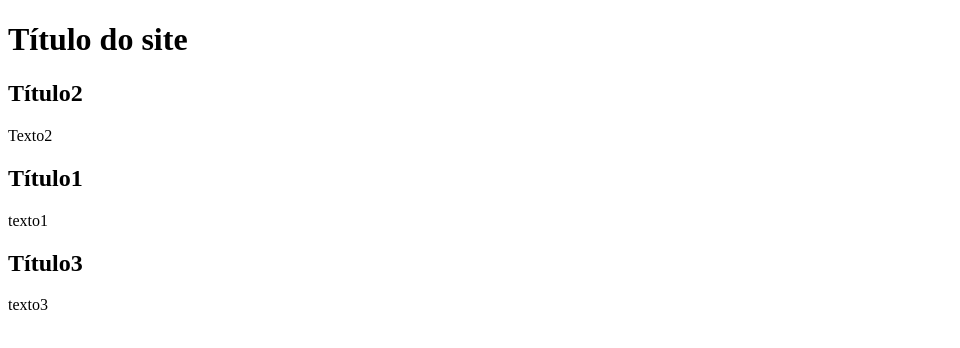
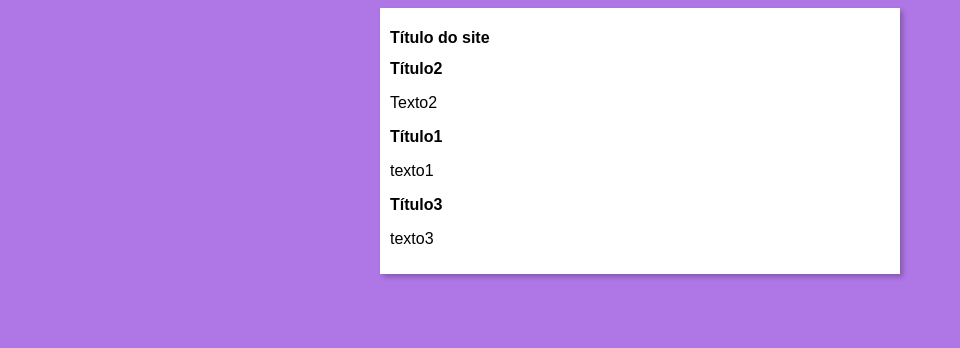
Before and after one commit to pedro-guedes-aulas/Teste2, a plain HTML site: page index.html in a window 1280 px wide. Shown: the whole page, without its empty margins (0-960 px from the left). Drawn offline with Linux system fonts and the light colour scheme.

Commit message:
commit 2

```diff
--- /dev/null
+++ b/estilos/style.css
@@ -0,0 +1,15 @@
+*{
+    font-family: Arial, Helvetica, sans-serif;
+    font-size: 16px;
+}
+
+body {
+    background-color: rgb(175, 118, 230);
+}
+
+main {
+    background-color: white;
+    width: 500px;
+    margin: auto;
+    padding: 10px;
+    box-shadow: 3px 3px 5px rgba(0, 0, 0, 0.247);
--- a/index.html
+++ b/index.html
@@ -4,6 +4,7 @@
     <meta charset="UTF-8">
     <meta name="viewport" content="width=device-width, initial-scale=1.0">
     <title>Título do site</title>
+    <link rel="stylesheet" href="estilos/style.css">
 </head>
 <body>
     <main>
```
